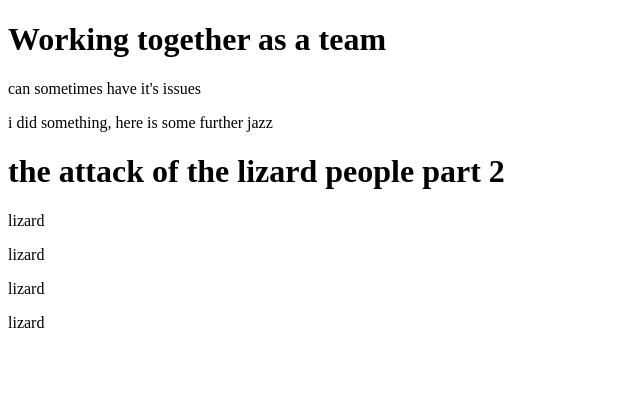
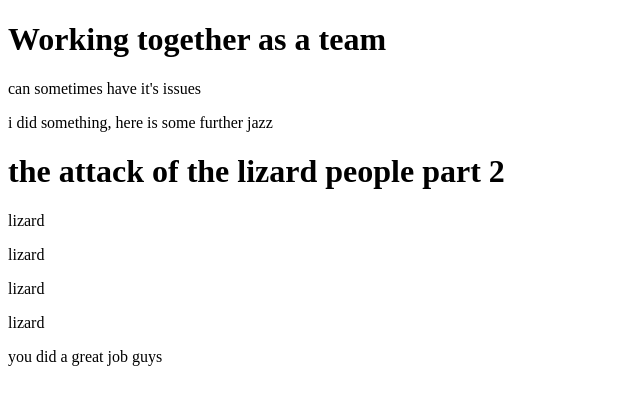
Before and after one commit to RominaLub/teamwork2, a plain HTML site: page index.html in a window 1280 px wide. Shown: the whole page, without its empty margins (0-640 px from the left). Drawn offline with Linux system fonts and the light colour scheme.

Commit message:
change index

```diff
--- a/index.html
+++ b/index.html
@@ -16,5 +16,6 @@
     <p>lizard</p>
     <p>lizard</p>
     <p>lizard</p>
+    <p>you did a great job guys</p>
 </body>
 </html>
```
